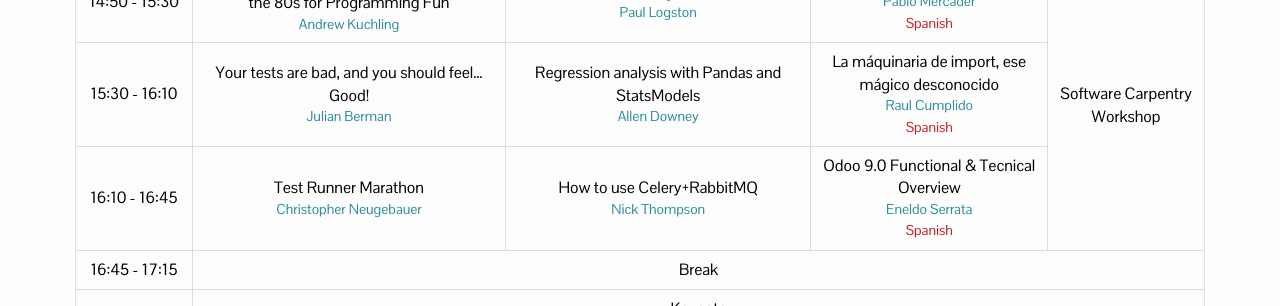
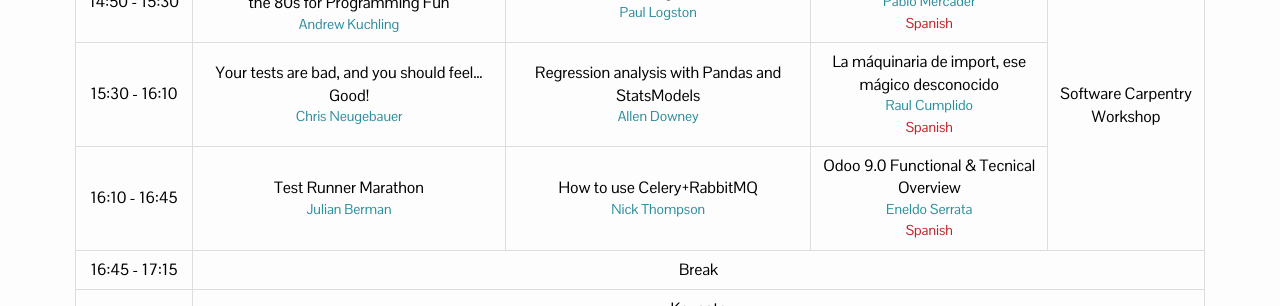
Before and after one commit to pycaribbean/pycaribbean.github.io, a Jekyll site: the page built from schedule.html, in a window 1280 px wide and 900 px high, scrolled down 739 px. Shown: the part 153-459 px from the top of the window. Built offline with Jekyll 4.4.1, drawn with Linux system fonts in a browser that asks for light colours; nearby versions of some CDN libraries; library files that are not in the unit come from our copies.

Commit message:
Update schedule.html

```diff
--- a/schedule.html
+++ b/schedule.html
@@ -71,13 +71,13 @@ layout: page
               </tr>
               <tr>
                 <td class="time">15:30 - 16:10</td>
-                <td>Your tests are bad, and you should feel… Good! <span class="speaker">Julian Berman</span></td>
+                <td>Your tests are bad, and you should feel… Good! <span class="speaker">Chris Neugebauer</span></td>
                 <td>Regression analysis with Pandas and StatsModels <span class="speaker">Allen Downey</span></td>
                 <td>La máquinaria de import, ese mágico desconocido  <span class="speaker">Raul Cumplido</span> <span class="spanish">Spanish</span></td>
               </tr>
               <tr>
                 <td class="time">16:10 - 16:45</td>
-                <td>Test Runner Marathon <span class="speaker">Christopher Neugebauer</span></td>
+                <td>Test Runner Marathon <span class="speaker">Julian	Berman</span></td>
                 <td>How to use Celery+RabbitMQ <span class="speaker">Nick Thompson</span></td>
                 <td> Odoo 9.0 Functional & Tecnical Overview  <span class="speaker">Eneldo Serrata</span> <span class="spanish">Spanish</span></td>
               </tr>
```
